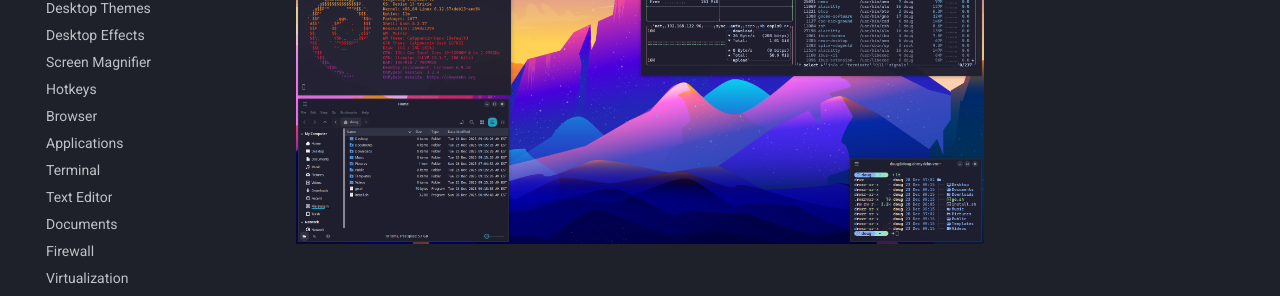
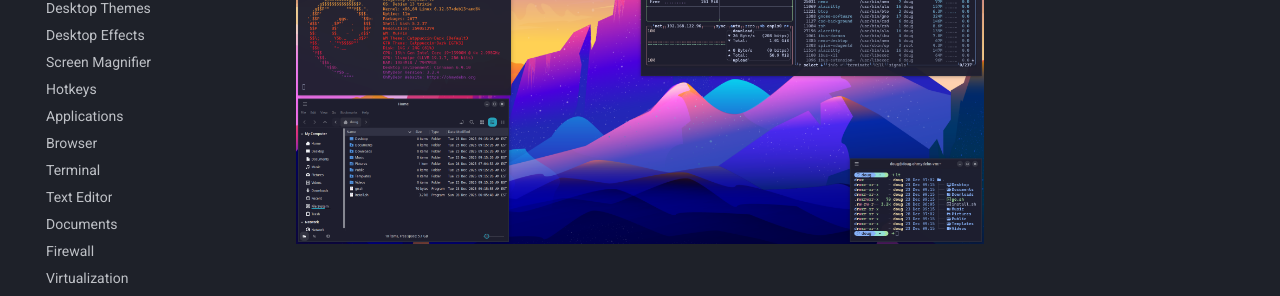
Before and after one commit to dougburks/ohmydebn-docs, an MkDocs documentation site: the page built from docs/index.md, in a window 1280 px wide. Shown: the part 399-695 px from the top of the page. Built offline with MkDocs 1.6.1 and Material for MkDocs 9.7.7, drawn with Linux system fonts in a browser that asks for light colours; comment, search, counter and statistics services are not loaded; part of the change alters nothing that is shown.

```diff
--- a/mkdocs.yml
+++ b/mkdocs.yml
@@ -35,8 +35,8 @@ nav:
   - Desktop Effects: desktop-effects.md
   - Screen Magnifier: screen-magnifier.md
   - Hotkeys: hotkeys.md
+  - Applications: applications.md
   - Browser: browser.md
-  - Applications: applications.md
   - Terminal: terminal.md
   - Text Editor: text-editor.md
   - Documents: documents.md
```
